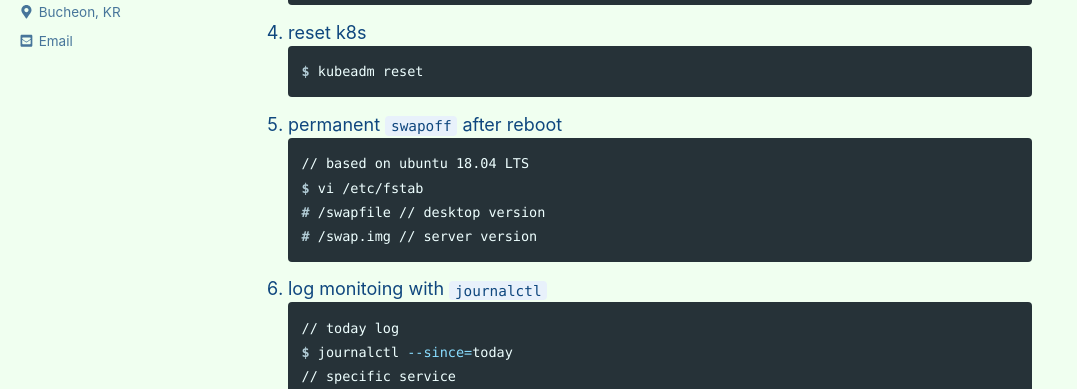
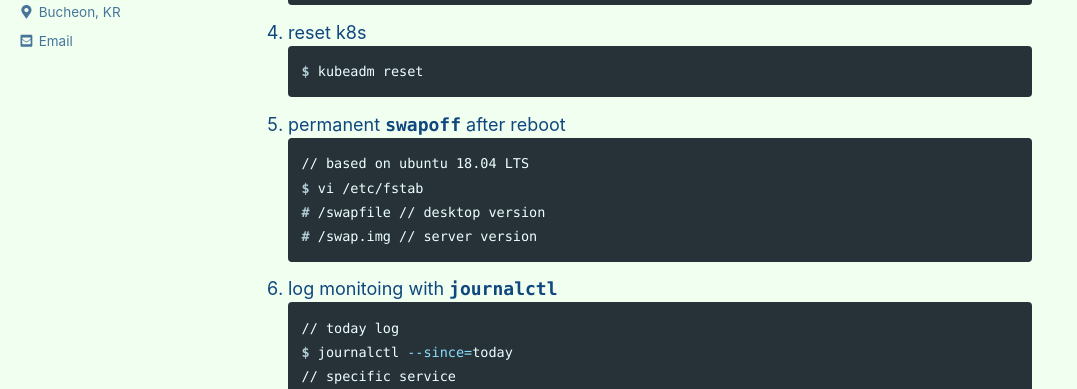
Before and after one commit to unipark00/tekrepo, a Jekyll site: the page built from _posts/2019-04-12-trouble_shooting_of_clustering.md, in a window 1280 px wide and 900 px high, scrolled down 499 px. Shown: the part 144-533 px from the top of the window, without its empty margins (0-1077 px from the left). Built offline with Jekyll 4.4.1, drawn with Linux system fonts in a browser that asks for light colours; cached includes are drawn as plain includes.

````diff
--- a/_posts/2019-04-12-trouble_shooting_of_clustering.md
+++ b/_posts/2019-04-12-trouble_shooting_of_clustering.md
@@ -32,14 +32,14 @@ $ sudo journalctl -u kubelet.service | grep "failed to run"
 ```console
 $ kubeadm reset
 ```
-1. permanent `swapoff` after reboot
+1. permanent **`swapoff`** after reboot
 ```console
 // based on ubuntu 18.04 LTS
 $ vi /etc/fstab
 # /swapfile // desktop version
 # /swap.img // server version
 ```
-1. log monitoing with `journalctl`
+1. log monitoing with **`journalctl`**
 ```console
 // today log
 $ journalctl --since=today
````
